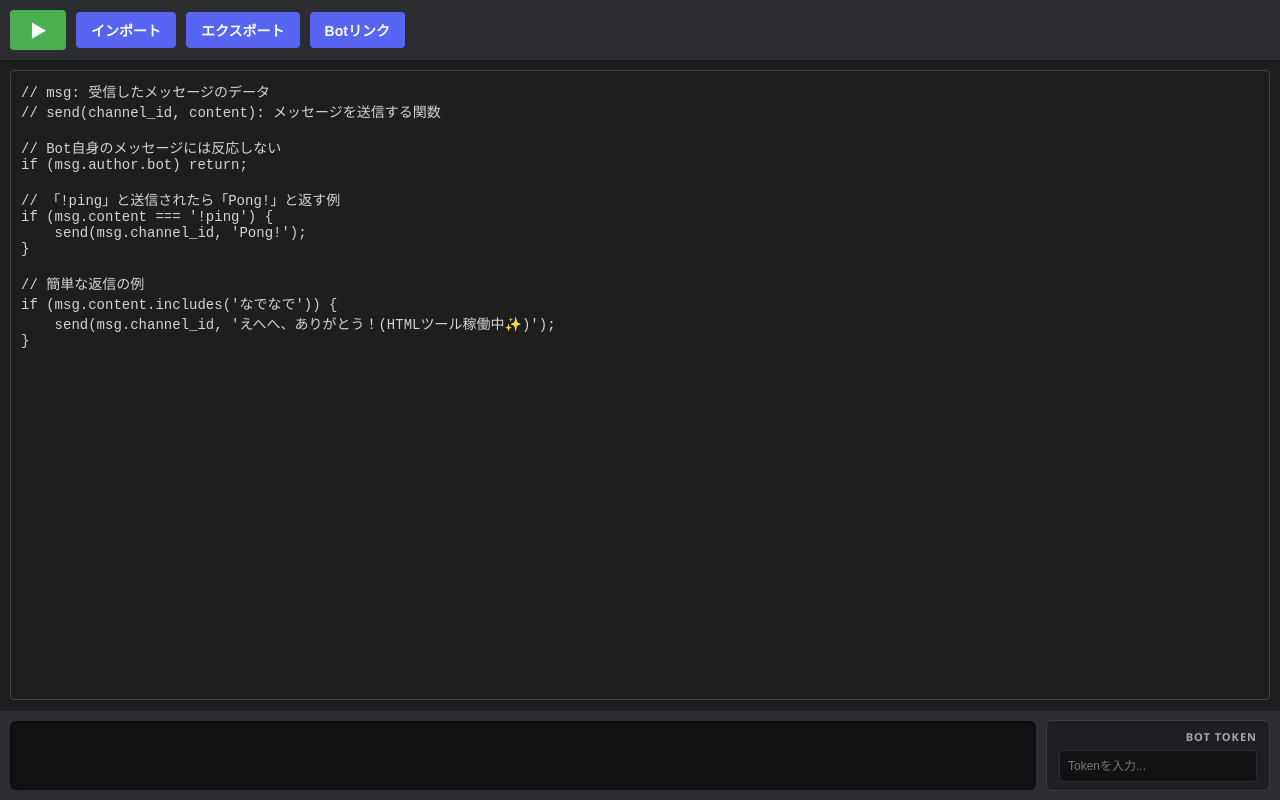
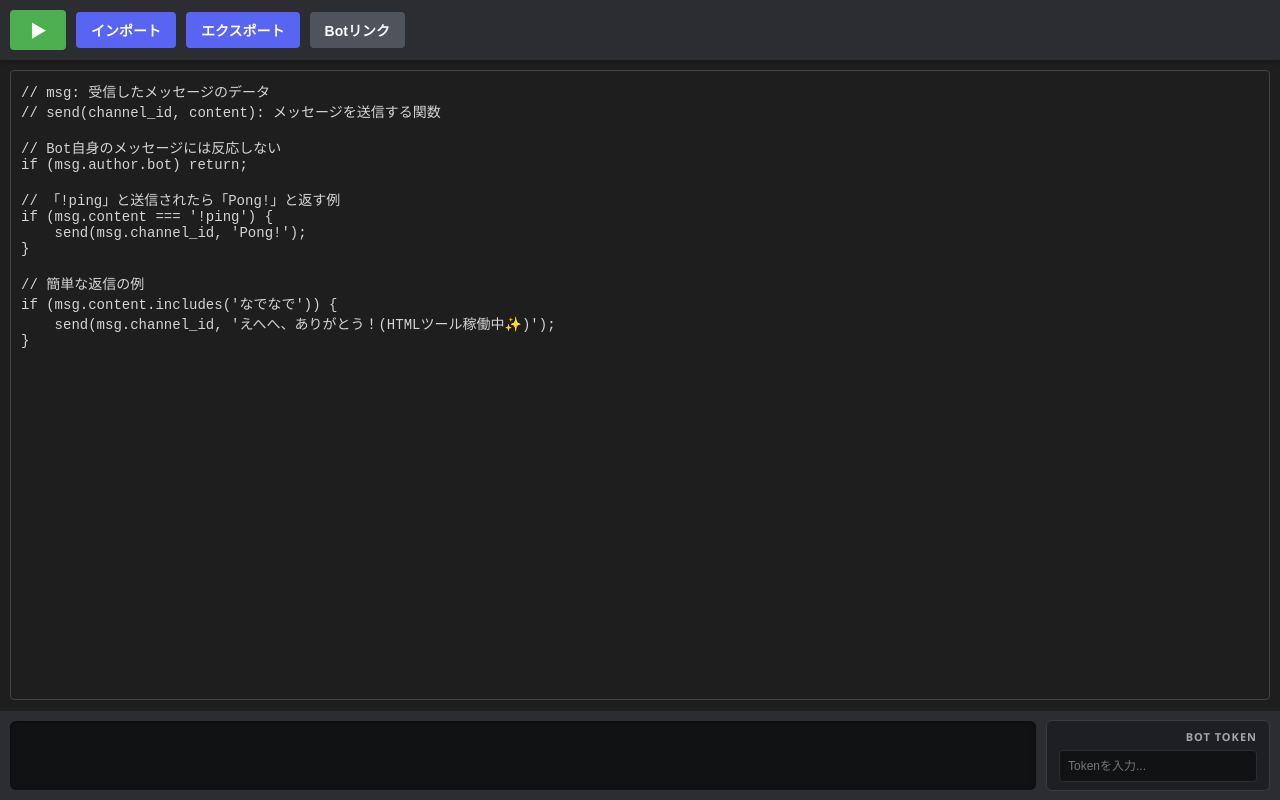
Before and after one commit to s2348830-commits/discord_bot, a website: page index.html in a window 1280 px wide. Drawn offline with Linux system fonts and the light colour scheme.

Commit message:
Add files via upload

```diff
--- a/style.css
+++ b/style.css
@@ -17,6 +17,7 @@ header {
     background-color: #2b2d31;
     box-shadow: 0 2px 5px rgba(0,0,0,0.2);
     align-items: center;
+    flex-wrap: wrap; /* スマホ画面でボタンが増えても折り返すように追加 */
 }
 
 button {
@@ -29,6 +30,7 @@ button {
     font-weight: bold;
     cursor: pointer;
     transition: background-color 0.2s;
+    white-space: nowrap; /* ボタン内のテキストが改行されないように追加 */
 }
 
 button:active {
@@ -55,6 +57,15 @@ button:active {
 
 .btn-stop:active {
     background-color: #e53935;
+}
+
+/* リンク用ボタン */
+.btn-link {
+    background-color: #4f545c;
+}
+
+.btn-link:active {
+    background-color: #3b3f45;
 }
 
 /* コード入力エリア */
```
